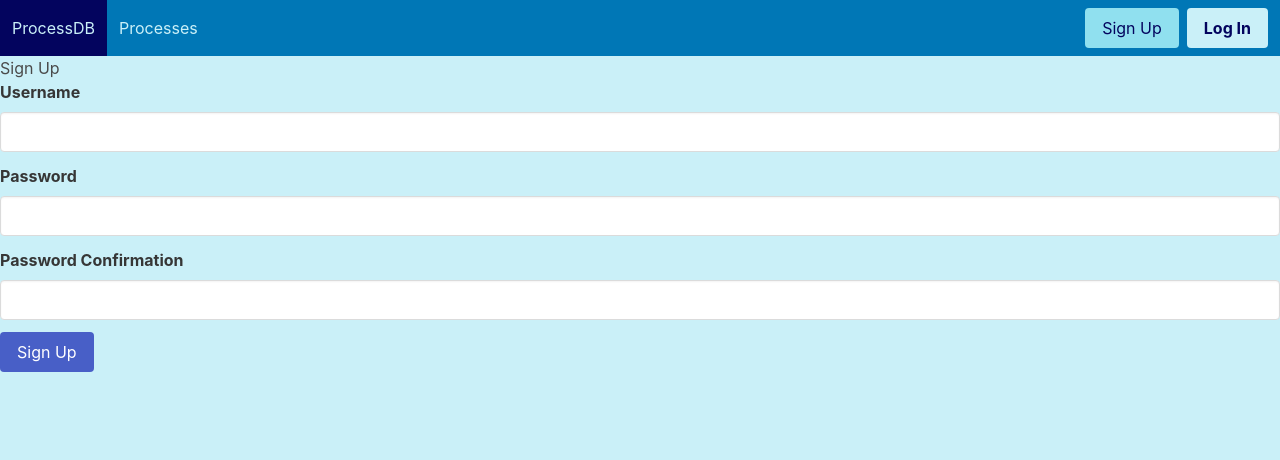
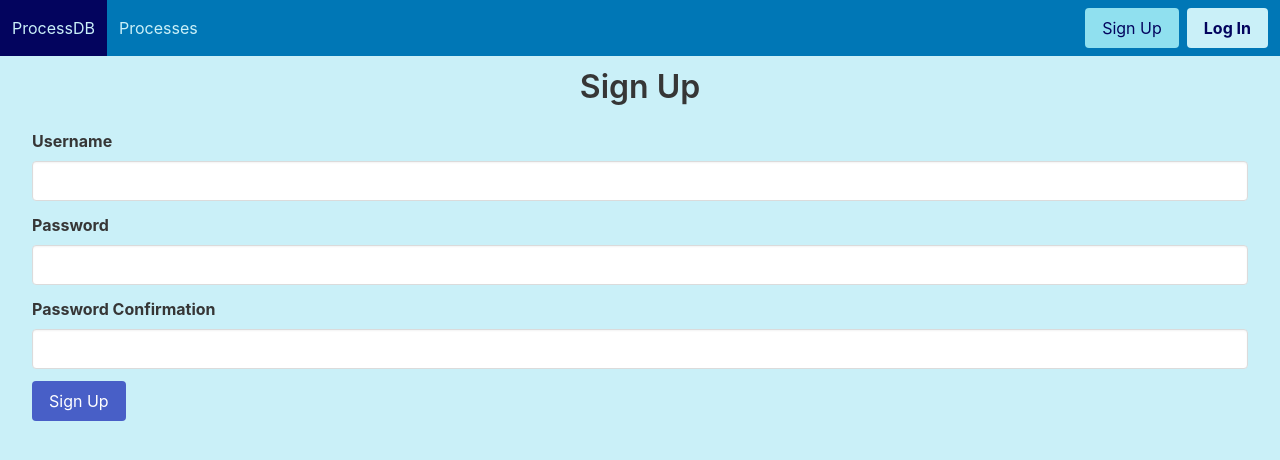
Before and after one commit to rkulcs/ProcessDB, a Vue app in the folder frontend/: page /user/register in a window 1280 px wide. Shown: the top 460 px of the page. Built offline with nearby package versions, Linux system fonts and the light colour scheme.

Commit message:
Fix form field widths and style page headers

```diff
--- a/frontend/src/assets/sass/main.scss
+++ b/frontend/src/assets/sass/main.scss
@@ -3,6 +3,11 @@
 
 html {
     background-color: #CAF0F8;
+}
+
+.title {
+    text-align: center;
+    margin-top: 1%;
 }
 
 .navbar {
@@ -65,3 +70,8 @@ html {
         background-color: #00B4D8;
     }
 }
+
+.field {
+    margin-left: 32px;
+    margin-right: 32px;
+}
--- a/frontend/src/components/ProcessList.vue
+++ b/frontend/src/components/ProcessList.vue
@@ -1,5 +1,5 @@
 <template>
-  Processes
+  <h1 class="title">Processes</h1>
   <div class="container is-fluid" v-for="p in store.processes">
     <div class="notification is-primary">
       {{ p.name }} | {{ p.filename }} ({{ p.os }})
--- a/frontend/src/components/UserForm.vue
+++ b/frontend/src/components/UserForm.vue
@@ -1,5 +1,5 @@
 <template>
-  <h1>{{ isRegistration() ? 'Sign Up' : 'Log In' }}</h1>
+  <h1 class="title">{{ isRegistration() ? 'Sign Up' : 'Log In' }}</h1>
   <div class="field">
     <label class="label">Username</label>
     <div class="control">
```
